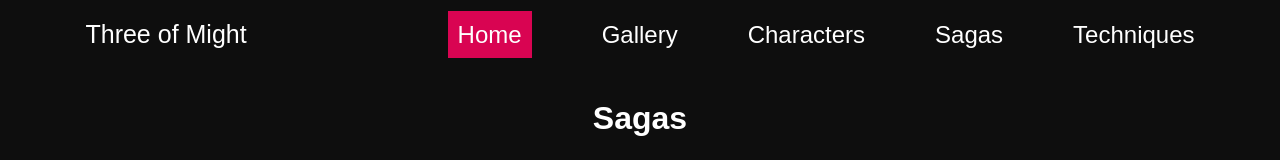
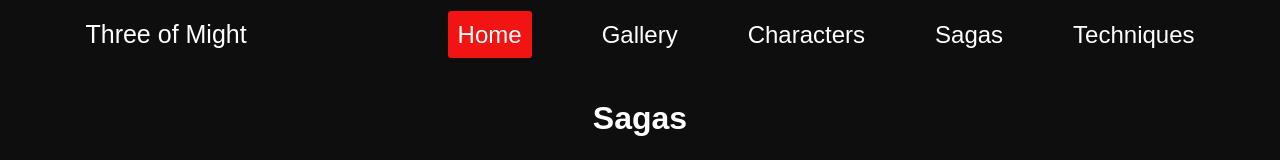
Before and after one commit to ImanChaudhry/frontend_project, a React (Create React App) app in the folder project_frontend/: page /sagas in a window 1280 px wide. In both pictures the pointer is over the link "Home". Shown: the top 160 px of the page. Built offline with nearby package versions, Linux system fonts and the light colour scheme; no server answers.

Commit message:
Updated navbar hover colours and added a border-radius

```diff
--- a/project_frontend/src/styles/Navbar.css
+++ b/project_frontend/src/styles/Navbar.css
@@ -43,11 +43,12 @@
   .navbar a:hover {
     /* background:#F2CB05; */
     /* background:#F29F05; */
-    background:#D90452;
+    background:#F21313;
     /* color: #F29F05; */
     text-decoration: none;
-    /* transition: 0.4s; */
+    /* transition: 0.3s; */
     padding: 10px;
+    border-radius: 3px 3px 3px 3px;
   }
 
   .navbar a:focus{
@@ -58,7 +59,7 @@
   }
 
   .navbar a:active{
-    background-color: #777;
+    background-color: #F29f05;
   }
 
   /* .lineNav {
```
